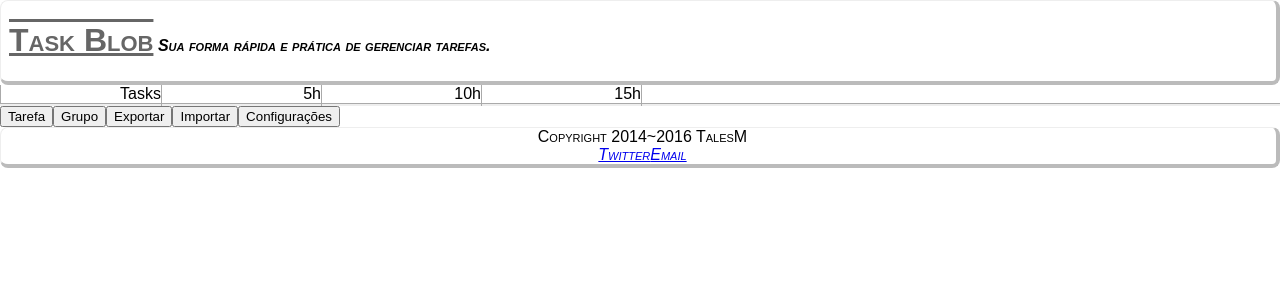
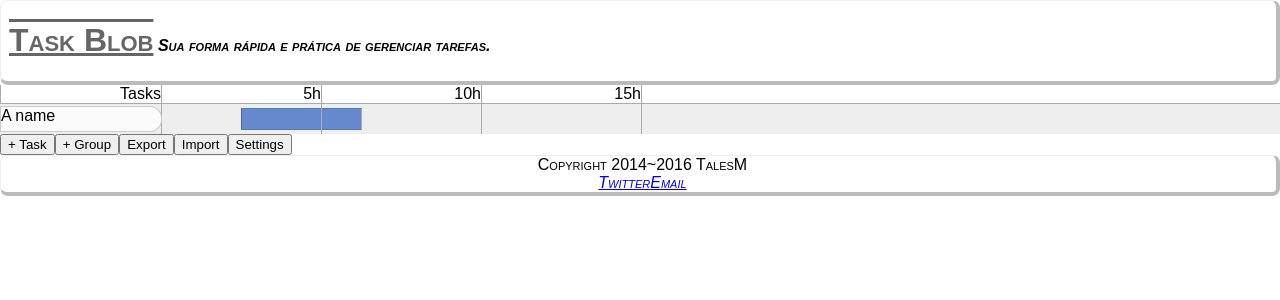
Before and after one commit to talesm/taskblob, a React (Create React App) app: page / in a window 1280 px wide. Shown: the top 300 px of the page. Built offline with nearby package versions, Linux system fonts and the light colour scheme.

Commit message:
Item componentized.

```diff
--- a/src/App.css
+++ b/src/App.css
@@ -179,12 +179,12 @@ header h2 {
 	margin-left: 10em;
 }
 
-.spentReg{
+.spent{
 	background: #68c;
 	border-color: #57b;
 }
 
-.spentReg::BEFORE{
+.spent::BEFORE{
 	position:absolute;
 	border-left: 1px solid rgba(0, 0, 0, 0.25);
 	content: ' ';
--- a/src/App.js
+++ b/src/App.js
@@ -1,7 +1,7 @@
 import React from 'react';
 import TimeLabel from './ui/TimeLabel'
+import Item from './ui/Item'
 import './App.css';
-
 
 class App extends React.Component {
   render() {
@@ -15,14 +15,15 @@ class App extends React.Component {
           <div className="message"></div>
           <div className="viewGroup">
             <TimeLabel min="0" max="15" interval="5" unit="h">Tasks</TimeLabel>
+            <Item start="5em" spent="7.5em">A name</Item>
           </div>
         </section>
         <nav className="mainNav buttonset">
-      		<button className="add addButton">Tarefa</button>
-      		<button className="addGroup addButton">Grupo</button>
-      		<button className="showExport">Exportar</button>
-      		<button className="showImport">Importar</button>
-      		<button className="showSettings">Configurações</button>
+      		<button className="add addButton">+ Task</button>
+      		<button className="addGroup addButton">+ Group</button>
+      		<button className="showExport">Export</button>
+      		<button className="showImport">Import</button>
+      		<button className="showSettings">Settings</button>
       	</nav>
       	<footer className>
       		Copyright 2014~2016 TalesM
--- /dev/null
+++ b/src/ui/Item.js
@@ -0,0 +1,23 @@
+import React from 'react';
+
+function Meter(props) {
+  const style = {
+    width: props.width||0
+  }
+  const className = "meter "+props.type;
+  return <span className={className} style={style}/>;
+}
+
+export default function(props) {
+  const meters = ['start', 'spent', 'remaining', 'overdue', 'unreachable', 'leftover']
+      .map(type => <Meter key={type} type={type} width={props[type]}/>);
+
+  return (
+    <div className="item">
+      <span className="taskName" title={props.children}>
+        <span className="name">{props.children}</span>
+      </span>
+      {meters}
+    </div>
+  );
+}
--- a/src/ui/TimeLabel.js
+++ b/src/ui/TimeLabel.js
@@ -6,7 +6,7 @@ export default function(props) {
   const max     =+props.max||15
   const interval=+props.interval||5
   for (let i = min+interval; i <= max; i += interval){
-    arr.push(<span>{i}{props.unit}</span>);
+    arr.push(<span key={i}>{i}{props.unit}</span>);
   }
   return (
     <div className="timeLabel">
```
